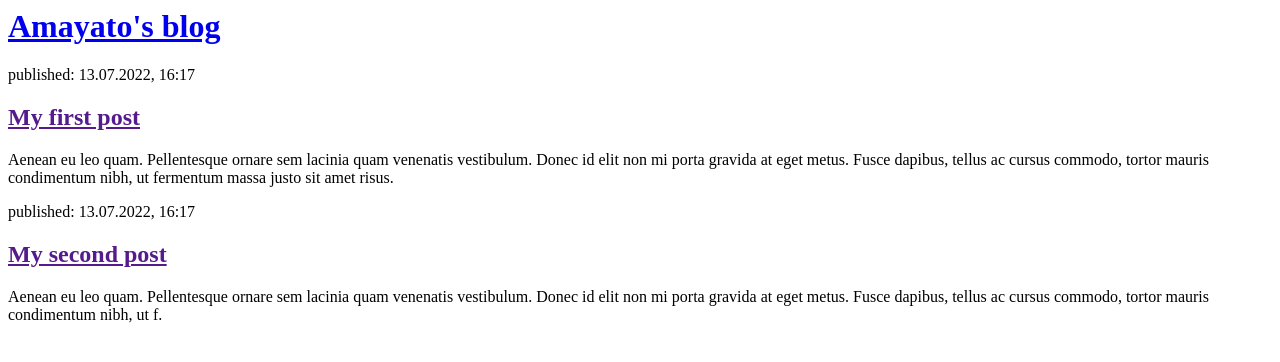
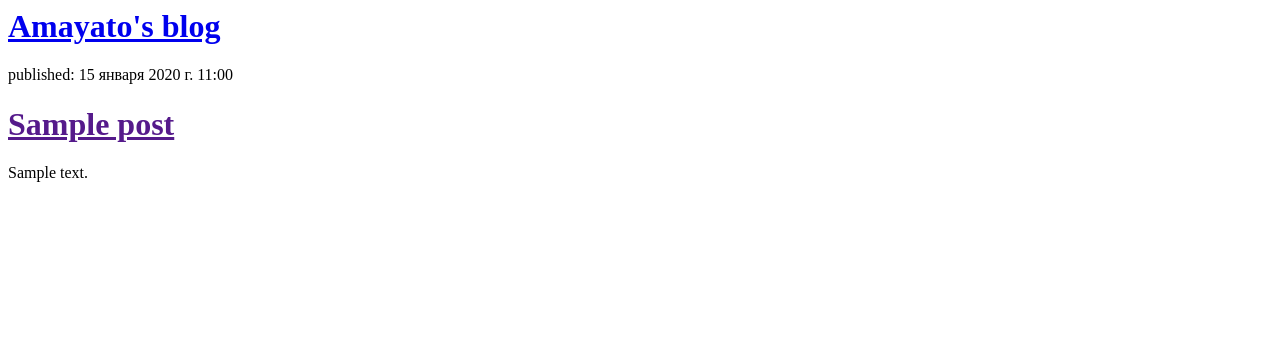
Before and after one commit to dmitryhaishun/first-blog, a Django app: page / in a window 1280 px wide. Shown: the top 362 px of the page. Run offline with Django 4.2, Linux system fonts and the light colour scheme; tables that the repository leaves empty hold one stand-in row (values such as "Sample post").

Commit message:
Modified templatess to display posts from database.

```diff
--- a/mysite/blog/templates/blog/post_list.html
+++ b/mysite/blog/templates/blog/post_list.html
@@ -7,16 +7,11 @@
             <h1><a href="/">Amayato's blog</a></h1>
         </div>
 
-        <div>
-            <p>published: 13.07.2022, 16:17</p>
-            <h2><a href="">My first post</a></h2>
-            <p>Aenean eu leo quam. Pellentesque ornare sem lacinia quam venenatis vestibulum. Donec id elit non mi porta gravida at eget metus. Fusce dapibus, tellus ac cursus commodo, tortor mauris condimentum nibh, ut fermentum massa justo sit amet risus.</p>
-        </div>
-
-        <div>
-            <p>published: 13.07.2022, 16:17</p>
-            <h2><a href="">My second post</a></h2>
-            <p>Aenean eu leo quam. Pellentesque ornare sem lacinia quam venenatis vestibulum. Donec id elit non mi porta gravida at eget metus. Fusce dapibus, tellus ac cursus commodo, tortor mauris condimentum nibh, ut f.</p>
-        </div>
-    </body>
+        {% for post in posts %}
+            <div>
+                <p>published: {{ post.published_date }}</p>
+                <h1><a href="">{{ post.title }}</a></h1>
+                <p>{{ post.text|linebreaksbr }}</p>
+            </div>
+        {% endfor %}
 </html>
--- a/mysite/blog/views.py
+++ b/mysite/blog/views.py
@@ -1,4 +1,7 @@
 from django.shortcuts import render
+from django.utils import timezone
+from .models import Post
 
 def post_list(request):
-    return render(request, 'blog/post_list.html', {})
+    posts = Post.objects.filter(published_date__lte=timezone.now()).order_by('published_date')
+    return render(request, 'blog/post_list.html', {'posts': posts})
```
